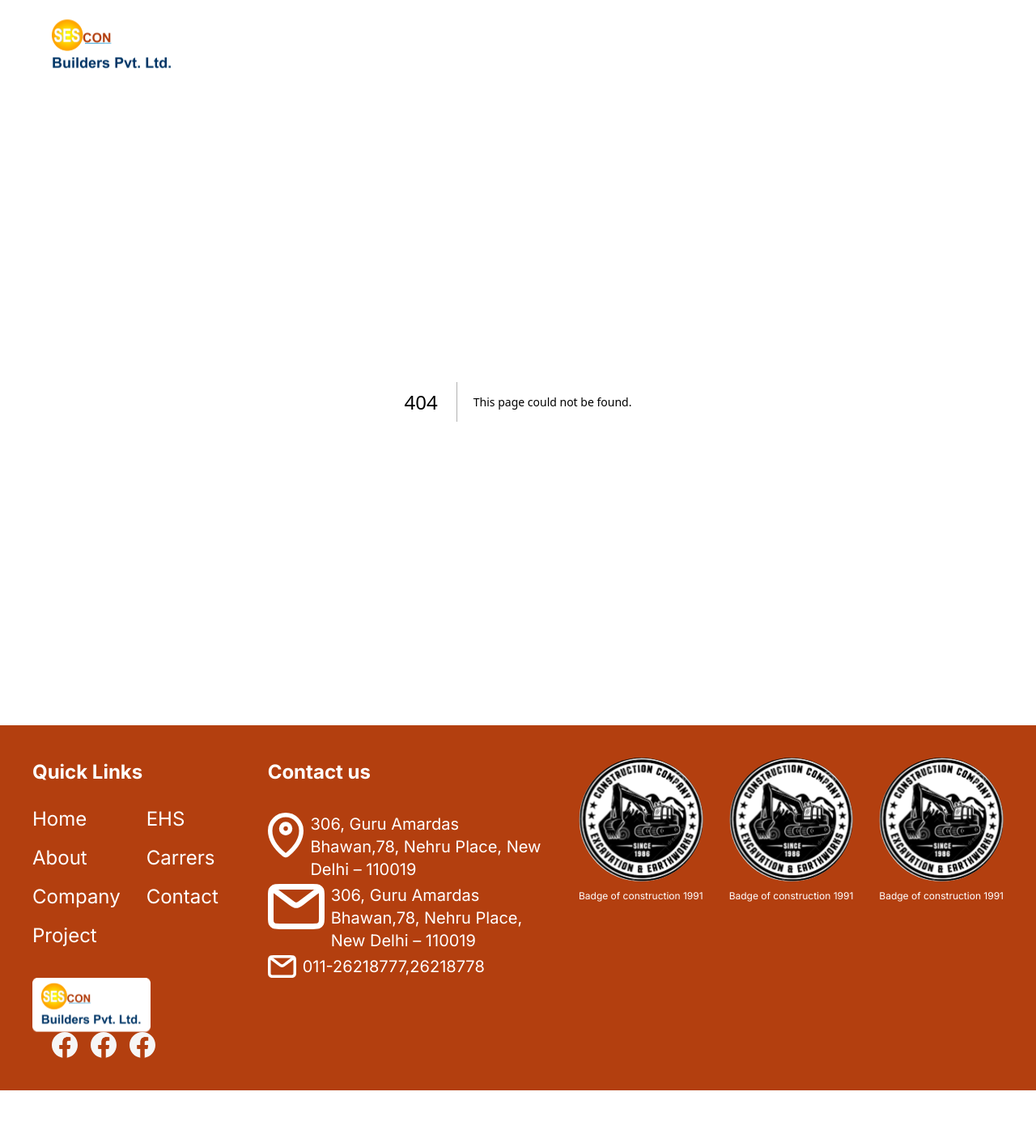
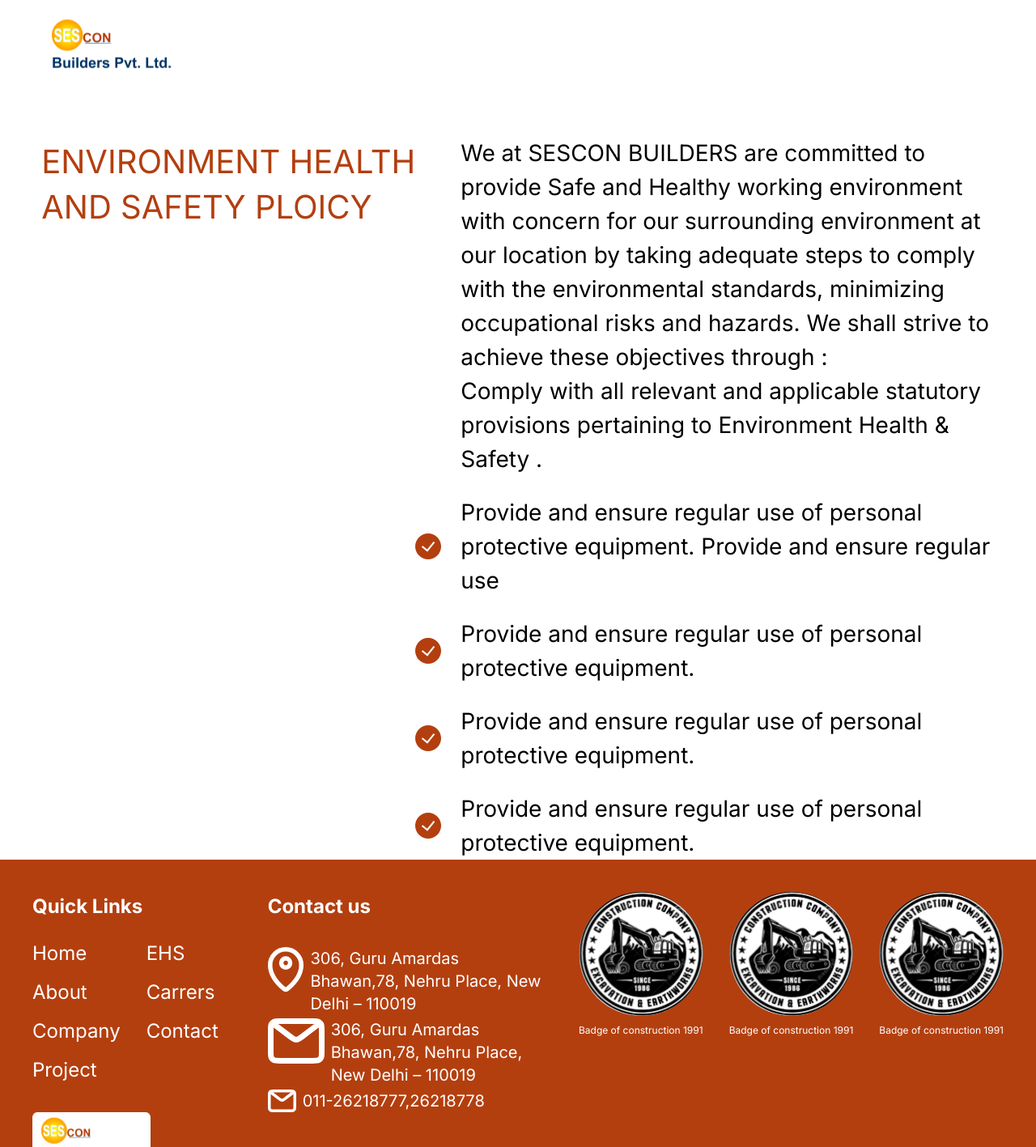
Before and after one commit to abhinandnn/SesconWebsite, a Next.js app: page /ehs in a window 1280 px wide. Before the commit this address had no page. Shown: the top 1417 px of the page at 81% size. Before the commit the page ends 1347 px from the top, so only its background shows below. Built offline with nearby package versions, Linux system fonts and the light colour scheme.

Commit message:
create ehs page

```diff
--- /dev/null
+++ b/src/app/ehs/page.js
@@ -0,0 +1,38 @@
+export default function EHS() {
+  return (
+    <div className="bg-white pt-[4.5rem] px-[4vw] flex justify-between">
+      <div className="text-[2.5rem] leading-[56px] w-[8rem] min-w-fit text-[#B33F0F] pt-1 ">
+        ENVIRONMENT HEALTH<br/> AND SAFETY PLOICY
+      </div>
+      <div className=" flex flex-col gap-6 w-[62.7%]">
+      <div className="text-[28px] pl-14">
+        We at SESCON BUILDERS are committed to provide Safe and Healthy working
+        environment with concern for our surrounding environment at our location
+        by taking adequate steps to comply with the environmental standards,
+        minimizing occupational risks and hazards. We shall strive to achieve
+        these objectives through :<br/> Comply with all relevant and applicable
+        statutory provisions pertaining to Environment Health & Safety .
+      </div>
+      <div className=" flex flex-col gap-6 w-full">
+      <div className="flex gap-6 items-center">
+            <div className=" flex-shrink-0"><img src="/ticks.svg"/></div>
+            <div className="text-[28px]">Provide and ensure regular use of personal protective equipment. Provide and ensure regular use</div>
+        </div>
+        <div className="flex gap-6 items-center">
+            <div className=" flex-shrink-0"><img src="/ticks.svg"/></div>
+            <div className="text-[28px]">Provide and ensure regular use of personal protective equipment.</div>
+        </div>
+        <div className="flex gap-6 items-center">
+            <div className=" flex-shrink-0"><img src="/ticks.svg"/></div>
+            <div className="text-[28px]">Provide and ensure regular use of personal protective equipment.</div>
+        </div>
+        <div className="flex gap-6 items-center">
+            <div className=" flex-shrink-0"><img src="/ticks.svg"/></div>
+            <div className="text-[28px]">Provide and ensure regular use of personal protective equipment.</div>
+        </div>
+      </div>
+      </div>
+
+    </div>
+  );
+}
```
Also changed, not shown: public/ticks.svg (added).
